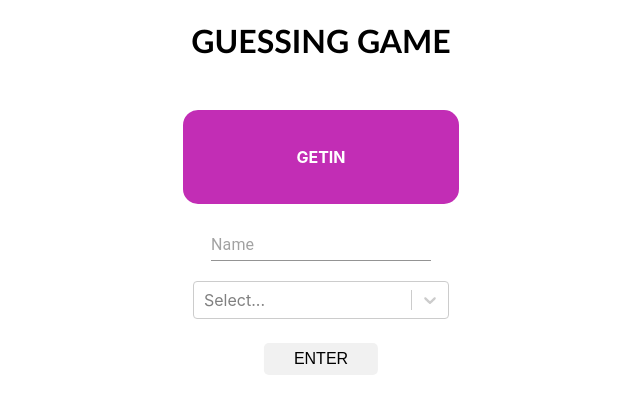
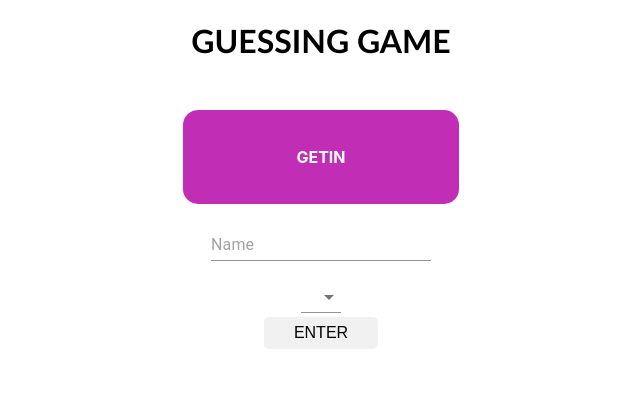
Before and after one commit to Tharunkumar1411/NumberGuessing, a React (Create React App) app in the folder numberguessing/: page / in a window 1280 px wide. Shown: the top 414 px of the page, without its empty margins (319-959 px from the left). Built offline with nearby package versions, Linux system fonts and the light colour scheme.

Commit message:
adding functionality

```diff
--- a/numberguessing/src/Entrance/Entry.jsx
+++ b/numberguessing/src/Entrance/Entry.jsx
@@ -4,8 +4,11 @@ import Form from 'react-bootstrap/Form'
 import '@material-ui/core'
 import './Entry.css';
 import {useHistory} from 'react-router-dom';
-import Select from 'react-select'
-
+// import Select from 'react-select'
+import InputLabel from '@material-ui/core/InputLabel';
+import MenuItem from '@material-ui/core/MenuItem';
+import FormControl from '@material-ui/core/FormControl';
+import Select from '@material-ui/core/Select';
 import {  TextField } from '@material-ui/core';
 
 function Entry(){
@@ -15,16 +18,27 @@ function Entry(){
 
   const history = useHistory()
 
-  const optionsRange = [
-    { value: 100, label: '1-100' },
-    { value: 1000, label: '100-1000' },
-    { value:100000, label: 'above 1000' }
-  ]
+  const [age, setAge] = React.useState('');
+  const [open, setOpen] = React.useState(false);
+
+  const handleChange = (event) => {
+    setAge(event.target.value);
+  };
+
+  const handleClose = () => {
+    setOpen(false);
+  };
+
+  const handleOpen = () => {
+    setOpen(true);
+  };
 
   const submitHandler = (e) => {
     e.preventDefault()
-    localStorage.setItem("name",details.name)
-    localStorage.setItem("range",details.range)
+   console.log(age)
+
+    localStorage.setItem("name",details.name);
+    localStorage.setItem("range",age);
     history.push("/gamepage")
   }
     return(
@@ -40,12 +54,27 @@ function Entry(){
 
 
 
-                        <Select options={optionsRange}   className="level"   /><br /><br />
+                        <Select
+                                labelId="demo-controlled-open-select-label"
+                                id="demo-controlled-open-select"
+                                open={open}
+                                onClose={handleClose}
+                                onOpen={handleOpen}
+                                value={age}
+                                onChange={handleChange}>
+
+                            <MenuItem value="">
+                                <em>None</em>
+                            </MenuItem>
+                            <MenuItem value={100}>0-100</MenuItem>
+                            <MenuItem value={1000}>100-1000</MenuItem>
+                            <MenuItem value={10000}>1000-10000</MenuItem>
+                            </Select>
 
 
-                        <button className="buttonStyle" onClick={submitHandler} value="login" >ENTER</button><br /><br />
 
-                    </Form>
+                    </Form><br />
+                    <button className="buttonStyle" onClick={submitHandler} value="login" >ENTER</button><br /><br />
 
                 </Card.Body>
             </Card>
@@ -58,3 +87,54 @@ function Entry(){
 }
 
 export default Entry;
+
+
+// import React from 'react';
+// import { makeStyles } from '@material-ui/core/styles';
+// import InputLabel from '@material-ui/core/InputLabel';
+// import MenuItem from '@material-ui/core/MenuItem';
+// import FormControl from '@material-ui/core/FormControl';
+// import Select from '@material-ui/core/Select';
+// import Button from '@material-ui/core/Button';
+
+// const useStyles = makeStyles((theme) => ({
+//   button: {
+//     display: 'block',
+//     marginTop: theme.spacing(2),
+//   },
+//   formControl: {
+//     margin: theme.spacing(1),
+//     minWidth: 120,
+//   },
+// }));
+
+// export default function ControlledOpenSelect() {
+//   const classes = useStyles();
+
+//   return (
+//     <div>
+//       <Button className={classes.button} onClick={handleOpen}>
+//         Open the select
+//       </Button>
+//       <FormControl className={classes.formControl}>
+//         <InputLabel id="demo-controlled-open-select-label">Age</InputLabel>
+//         <Select
+//           labelId="demo-controlled-open-select-label"
+//           id="demo-controlled-open-select"
+//           open={open}
+//           onClose={handleClose}
+//           onOpen={handleOpen}
+//           value={age}
+//           onChange={handleChange}
+//         >
+//           <MenuItem value="">
+//             <em>None</em>
+//           </MenuItem>
+//           <MenuItem value={10}>Ten</MenuItem>
+//           <MenuItem value={20}>Twenty</MenuItem>
+//           <MenuItem value={30}>Thirty</MenuItem>
+//         </Select>
+//       </FormControl>
+//     </div>
+//   );
+// }
--- a/numberguessing/src/GamePage/CardComponent.jsx
+++ b/numberguessing/src/GamePage/CardComponent.jsx
@@ -50,8 +50,8 @@ const useStyles = makeStyles((theme) => ({
       padding: theme.spacing(2, 4, 3),
     },
     modal:{
-      marginRight:"auto",
-      marginLeft:"auto",
+     marginRight:"auto",
+     marginLeft:"auto",
     }
 
 }));
@@ -59,7 +59,7 @@ const useStyles = makeStyles((theme) => ({
 export default function Example() {
 
   const classes = useStyles();
-  const [random,setRandom] = useState([Math.floor(Math.random() * 100)]);
+  const [random,setRandom] = useState([Math.floor(Math.random() * (localStorage.getItem("range")))]);
   const [clue,setClue] = useState("your clue is")
   const [number,setNumber] = useState({num:0});
   const [attempts,setAttempts] = useState(5);
@@ -89,7 +89,7 @@ export default function Example() {
     else{
       setClue("you won the match");
       setOpen(true);
-      window.location.reload();
+
     }
  }
 
```
